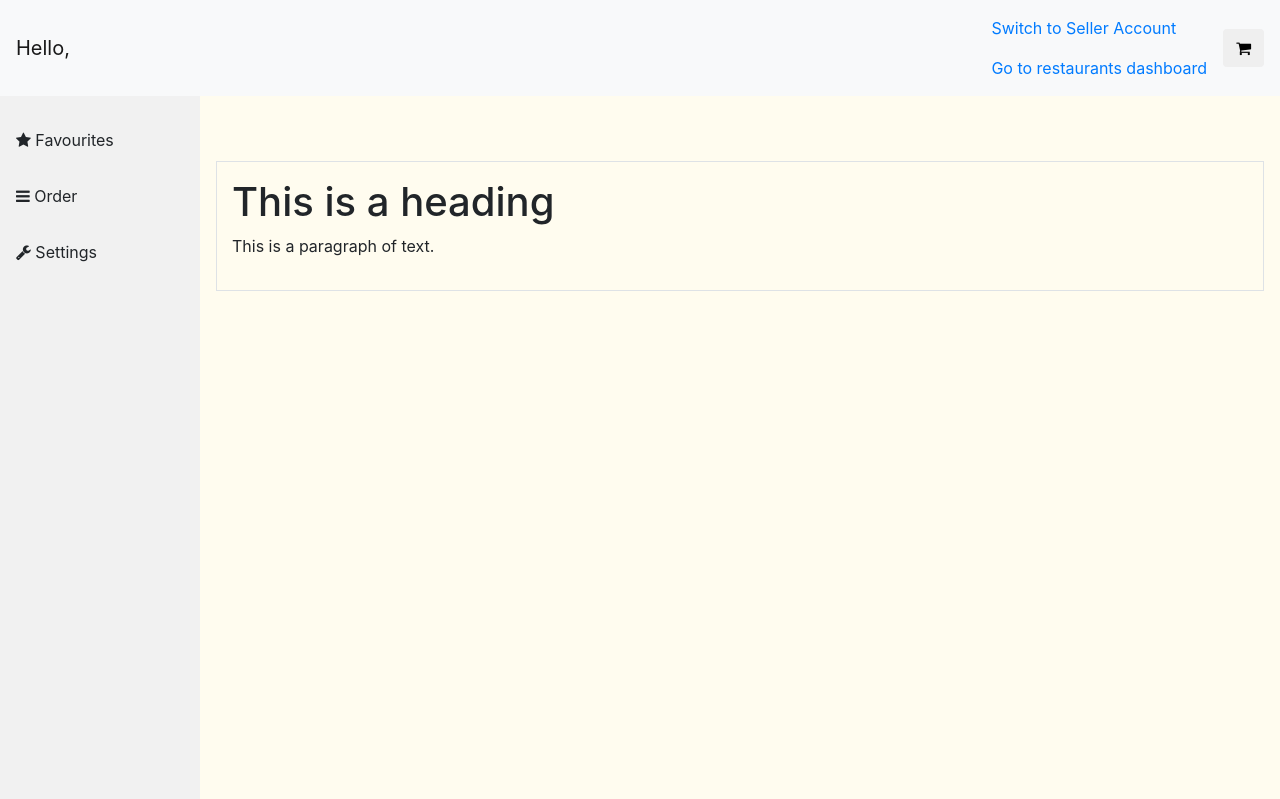
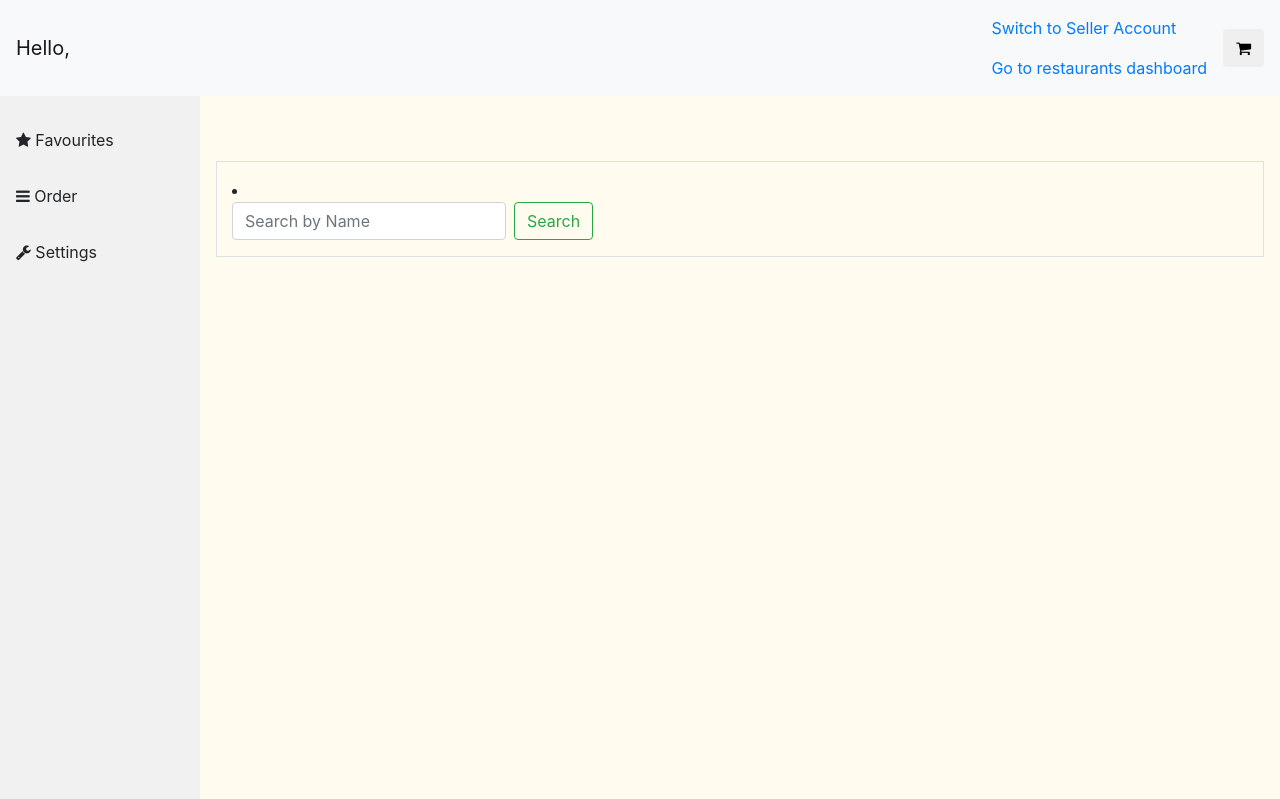
Before and after one commit to Michelle-Vava/ShareEats, a Django app: page /buyer/restaurants in a window 1280 px wide. Shown: the top 799 px of the page. Run offline with Django 4.2, Linux system fonts and the light colour scheme; some libraries are stand-ins or nearby versions.

Commit message:
added sample search button.

```diff
--- a/develop/templates/buyer/restaurants.html
+++ b/develop/templates/buyer/restaurants.html
@@ -1,7 +1,11 @@
 {%  extends 'buyer_dashboard_base.html' %}
 {% block content %}
      <div class="container border py-3 my-3">
-        <h1>This is a heading</h1>
-        <p>This is a paragraph of text.</p>
+        <li class="nav-item">
+     <form class="form-inline my-2 my-lg-0">
+      <input class="form-control mr-sm-2" type="search" placeholder="Search by Name" aria-label="Search">
+         <button class="btn btn-outline-success my-2 my-sm-0" type="submit">Search</button>
+    </form>
+  </li>
     </div>
 {% endblock %}
```
